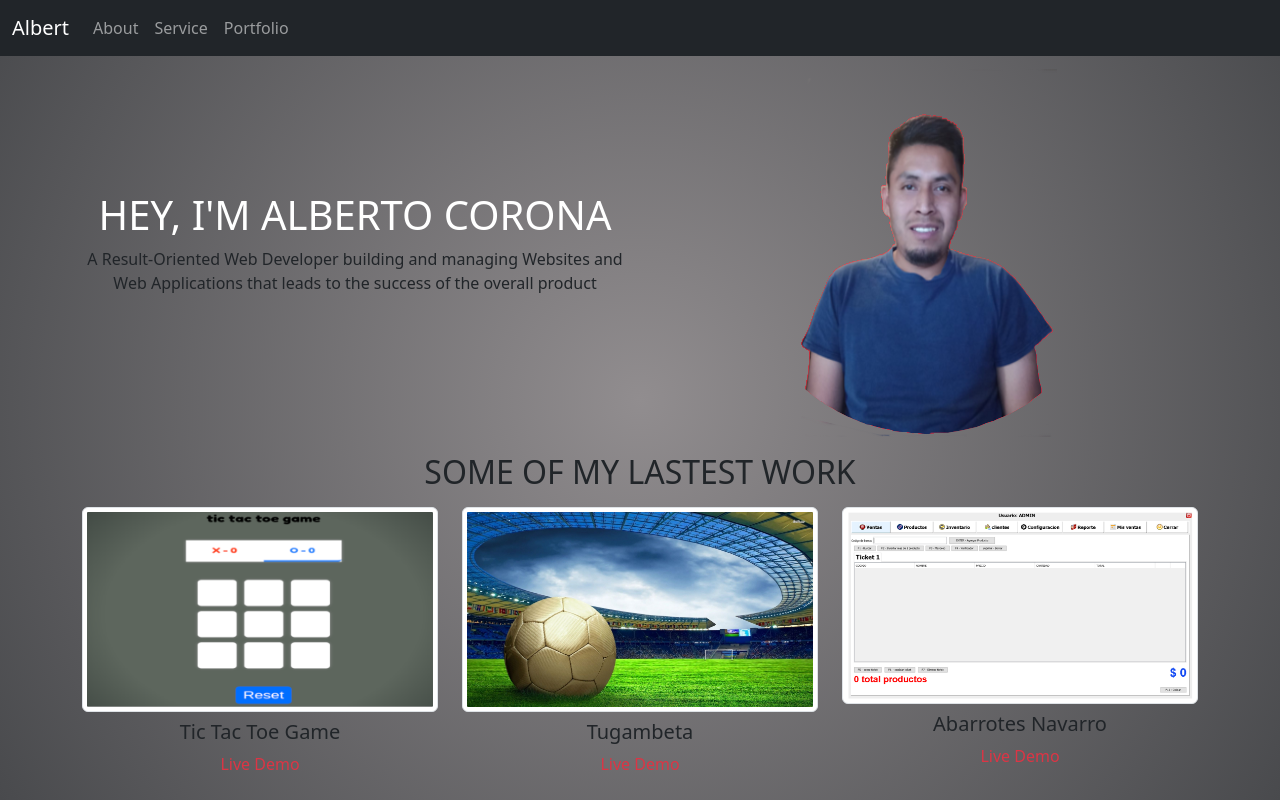
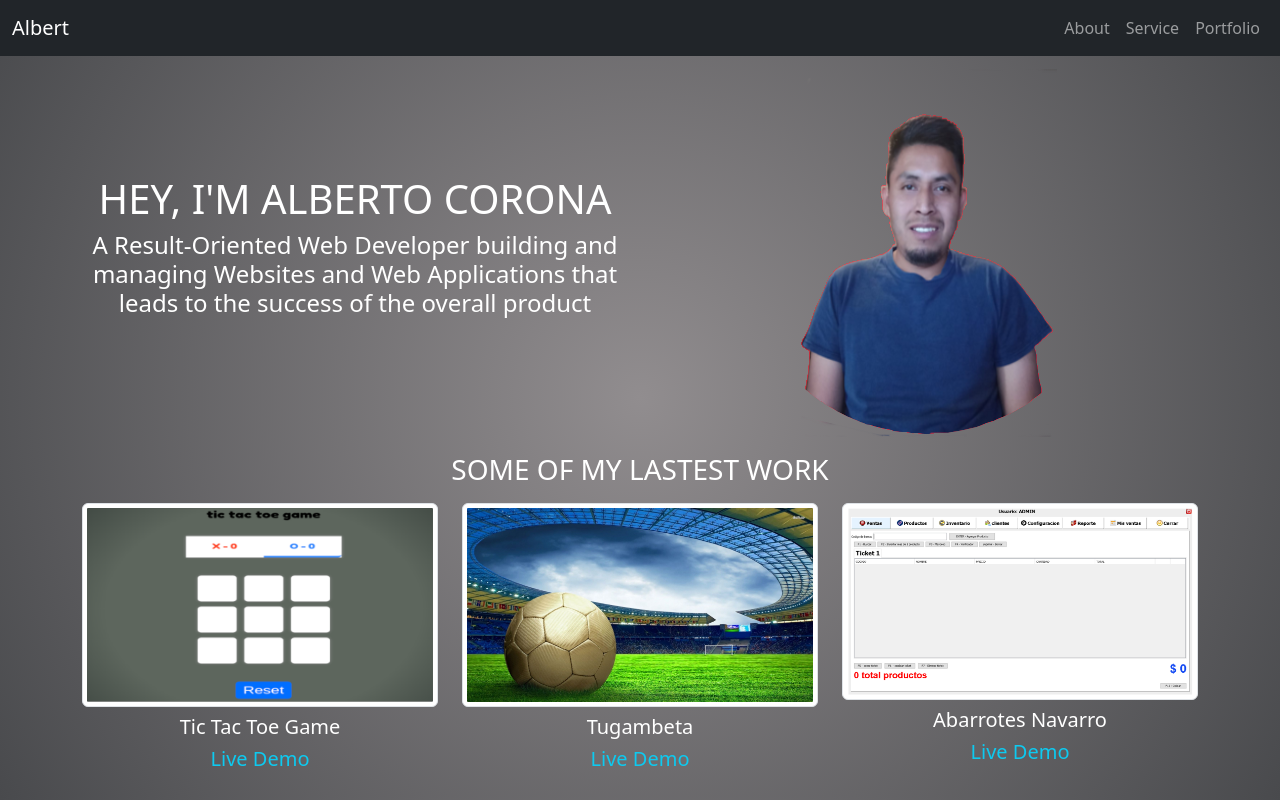
Before and after one commit to muqui/portfolio-2024, a website: page index.html in a window 1280 px wide. Drawn offline with nearby package versions, Linux system fonts and the light colour scheme.

Commit message:
change projects

```diff
--- a/index.html
+++ b/index.html
@@ -23,7 +23,7 @@
           <button class="navbar-toggler" type="button" data-bs-toggle="collapse" data-bs-target="#navbarNav" aria-controls="navbarNav" aria-expanded="false" aria-label="Toggle navigation">
             <span class="navbar-toggler-icon"></span>
           </button>
-          <div class="collapse navbar-collapse" id="navbarNav">
+          <div class="collapse navbar-collapse justify-content-end" id="navbarNav">
             <ul class="navbar-nav">
               <li class="nav-item">
                 <a class="nav-link " aria-current="page" href="/pages/about.html">About</a>
@@ -44,7 +44,7 @@
   <div class="row  text-center align-items-center pt-5 mt-3">
     <div class ="col-12 col-sm-6 ">
      <h1 class="font-weigth-bold text-white">HEY, I'M ALBERTO CORONA</h1>
-     <P class="text">A Result-Oriented Web Developer building and managing Websites and Web Applications that leads to the success of the overall product</P>
+     <P class=" font-weight-bold text-white h4 ">A Result-Oriented Web Developer building and managing Websites and Web Applications that leads to the success of the overall product</P>
     </div>
     <div class ="col-12 col-sm-6">
       <img src="images/me-1.png" alt="" srcset="">
@@ -56,35 +56,35 @@
 
   <div class="row  text-center ">
     <div class="col-12">
-        <h2 class="mb-3 mt-3">SOME OF MY LASTEST WORK</h2>
+        <h2 class="text-white mb-3 mt-3 h3 font-weight-bold ">SOME OF MY LASTEST WORK</h2>
     </div>
 
       <div class="col-md-6 col-lg-4">
 
           <img src="images/portfolio/tictactoe.png " class="w-100 img-thumbnail" alt="portfolio item">
-          <h3 class="text-capitalize fs-5 my-2">tic tac toe game</h3>
-          <p class="mb-4"> <a href="http://www.tictactoe.coronaalberto.com/" target="_blank"  class="text-danger text-decoration-none">Live Demo</a> </p>
+          <h3 class="text-white text-capitalize fs-5 my-2">tic tac toe game</h3>
+          <p class="mb-4"> <a href="http://www.tictactoe.coronaalberto.com/" target="_blank"  class="text-info  text-decoration-none font-weight-bold h5">Live Demo</a> </p>
 
     </div>
      <div class="col-md-6 col-lg-4">
 
               <img src="images/portfolio/tugambeta.jpg " class="w-100 img-thumbnail" alt="portfolio item">
-              <h3 class="text-capitalize fs-5 my-2">tugambeta</h3>
-              <p class="mb-4"> <a href="https://github.com/muqui/tugambeta_quiniela_java_springMCV" target="_blank" class="text-danger text-decoration-none">Live Demo</a> </p>
+              <h2 class="text-white text-capitalize fs-5 my-2">tugambeta</h2>
+              <p class="mb-4"> <a href="https://github.com/muqui/tugambeta_quiniela_java_springMCV" target="_blank" class="text-info  text-decoration-none font-weight-bold h5">Live Demo</a> </p>
 
         </div>
         <div class="col-md-6 col-lg-4">
 
               <img src="images/portfolio/abarrotes.png" class="w-100 img-thumbnail" alt="portfolio item">
-              <h3 class="text-capitalize fs-5 my-2">abarrotes Navarro</h3>
-              <p class="mb-4"> <a href="https://github.com/muqui/punto_venta_abarrotes" target="_blank"  class="text-danger text-decoration-none">Live Demo</a> </p>
+              <h3 class="text-white text-capitalize fs-5 my-2">abarrotes Navarro</h3>
+              <p class="mb-4"> <a href="https://github.com/muqui/punto_venta_abarrotes" target="_blank"  class="text-info text-decoration-none font-weight-bold h5">Live Demo</a> </p>
 
         </div>
         <div class="col-md-6 col-lg-4 d-none d-sm-block d-lg-none">
 
             <img src="images/portfolio/abarrotes.png" class="w-100 img-thumbnail" alt="portfolio item">
-            <h3 class="text-capitalize fs-5 my-2">abarrotes Navarro</h3>
-            <p class="mb-4"> <a href="https://github.com/muqui/punto_venta_abarrotes" target="_blank"  class="text-danger text-decoration-none">Live Demo</a> </p>
+            <h3 class=" text-white text-capitalize fs-5 my-2">abarrotes Navarro</h3>
+            <p class="mb-4"> <a href="https://github.com/muqui/punto_venta_abarrotes" target="_blank"  class="text-info text-decoration-none font-weight-bold h5">Live Demo</a> </p>
 
       </div>
 
```
